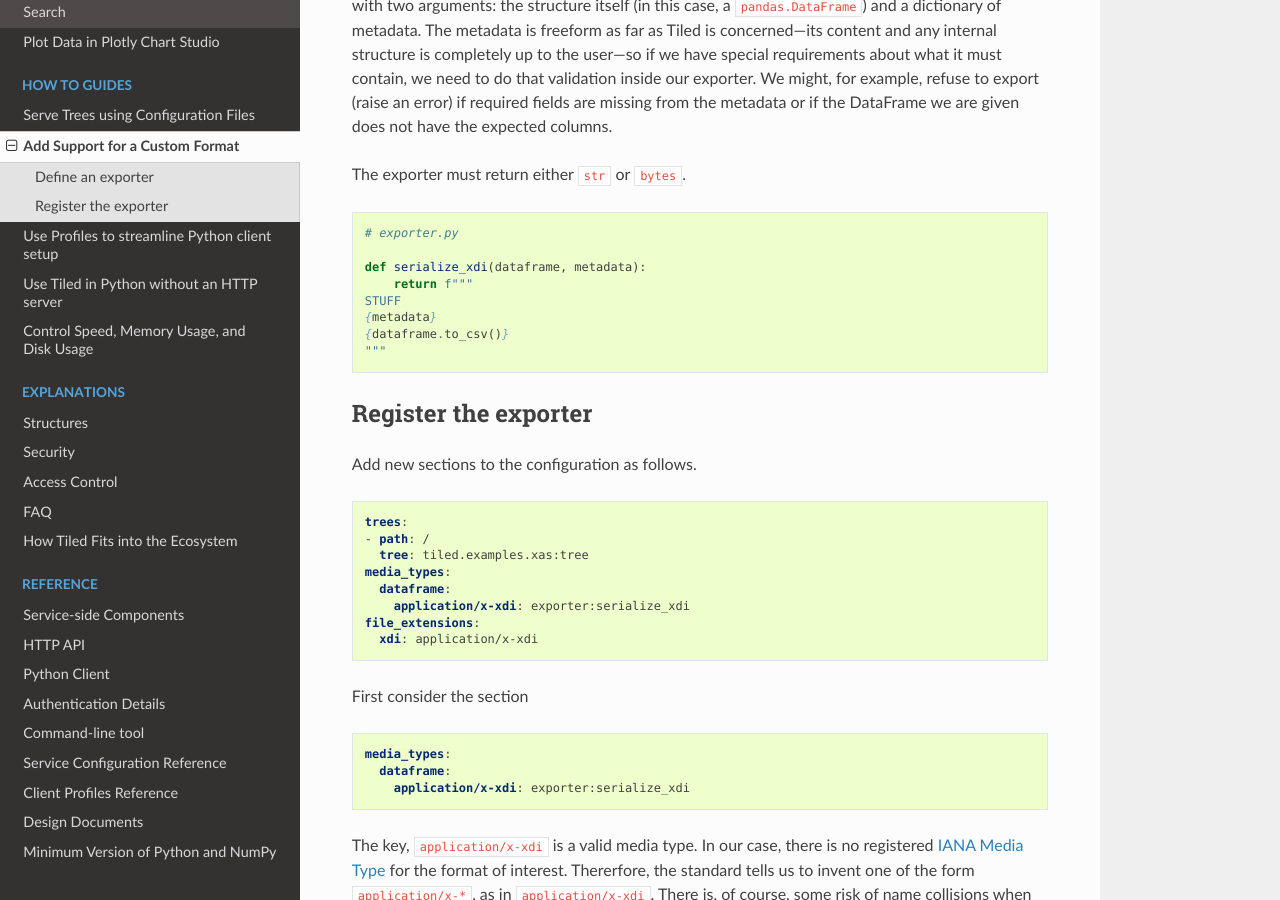
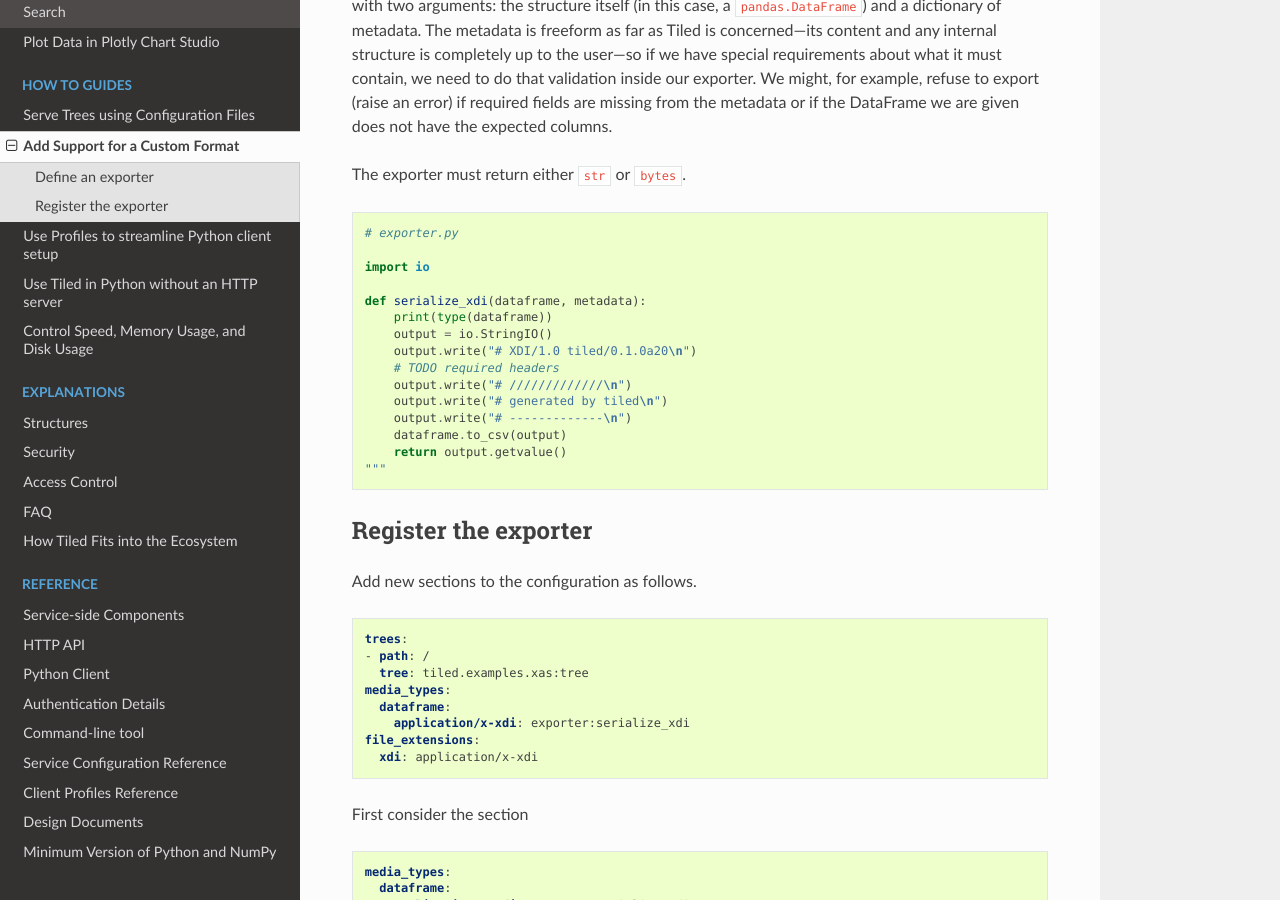
Before and after one commit to bluesky/tiled, a Sphinx documentation site: the page built from docs/source/how-to/custom-formats.md, in a window 1280 px wide and 900 px high, scrolled down 1674 px. Built offline with Sphinx 7.4.7 and the Read the Docs theme 2.0.0, drawn with Linux system fonts in a browser that asks for light colours; pages that are not in the unit, such as notebooks, are missing from menus.

Commit message:
wip on xdi export

````diff
--- a/docs/source/how-to/custom-formats.md
+++ b/docs/source/how-to/custom-formats.md
@@ -94,11 +94,18 @@ The exporter must return either `str` or `bytes`.
 ```py
 # exporter.py
 
+import io
+
 def serialize_xdi(dataframe, metadata):
-    return f"""
-STUFF
-{metadata}
-{dataframe.to_csv()}
+    print(type(dataframe))
+    output = io.StringIO()
+    output.write("# XDI/1.0 tiled/0.1.0a20\n")
+    # TODO required headers
+    output.write("# /////////////\n")
+    output.write("# generated by tiled\n")
+    output.write("# -------------\n")
+    dataframe.to_csv(output)
+    return output.getvalue()
 """
 ```
 
````
